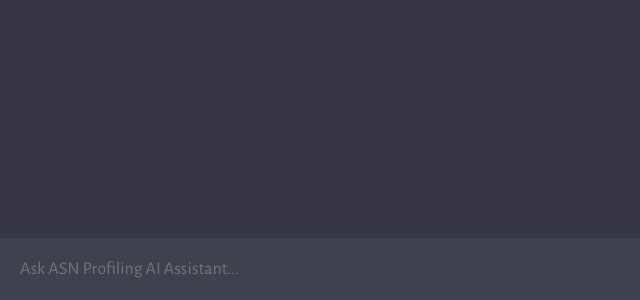
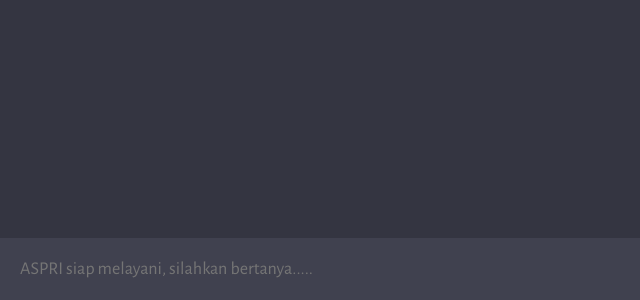
Before and after one commit to aa242/aspri-telkom, a website built with Vite: page client/index.html in a window 1280 px wide. Shown: the part 500-800 px from the top of the page, 0-640 px from the left. Built offline with nearby package versions, Linux system fonts and the light colour scheme.

```diff
--- a/client/index.html
+++ b/client/index.html
@@ -4,7 +4,7 @@
     <meta charset="UTF-8" />
     <link rel="icon" type="image/svg+xml" href="/favicon.ico" />
     <meta name="viewport" content="width=device-width, initial-scale=1.0" />
-    <title>ASN Profiling AI Assistant</title>
+    <title>ASPRI - ASN Profiling Indonesia</title>
     <link rel="stylesheet" href="style.css">
   </head>
   <body>
@@ -12,7 +12,7 @@
       <div id="chat_container"></div>
 
       <form>
-        <textarea name="prompt" rows="1" cols="1" placeholder="Ask ASN Profiling AI Assistant..."></textarea>
+        <textarea name="prompt" rows="1" cols="1" placeholder="ASPRI siap melayani, silahkan bertanya....."></textarea>
 
         <button type="submit"><img src="assets/send.svg"/></button>
       </form>
```
